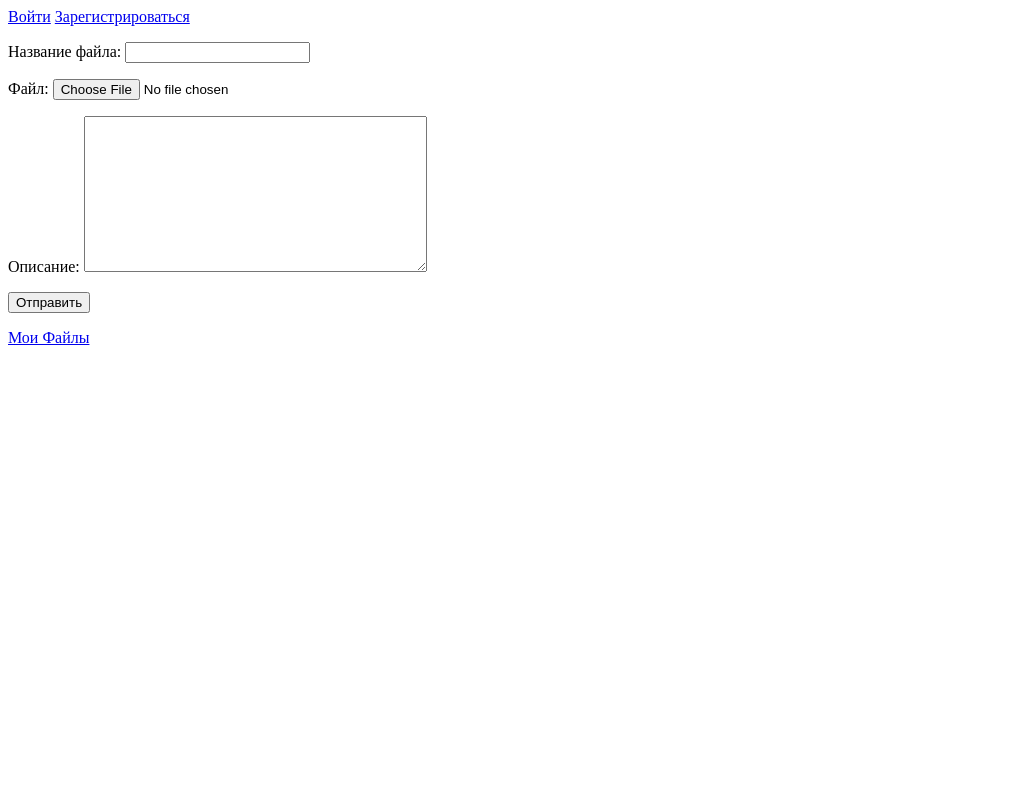
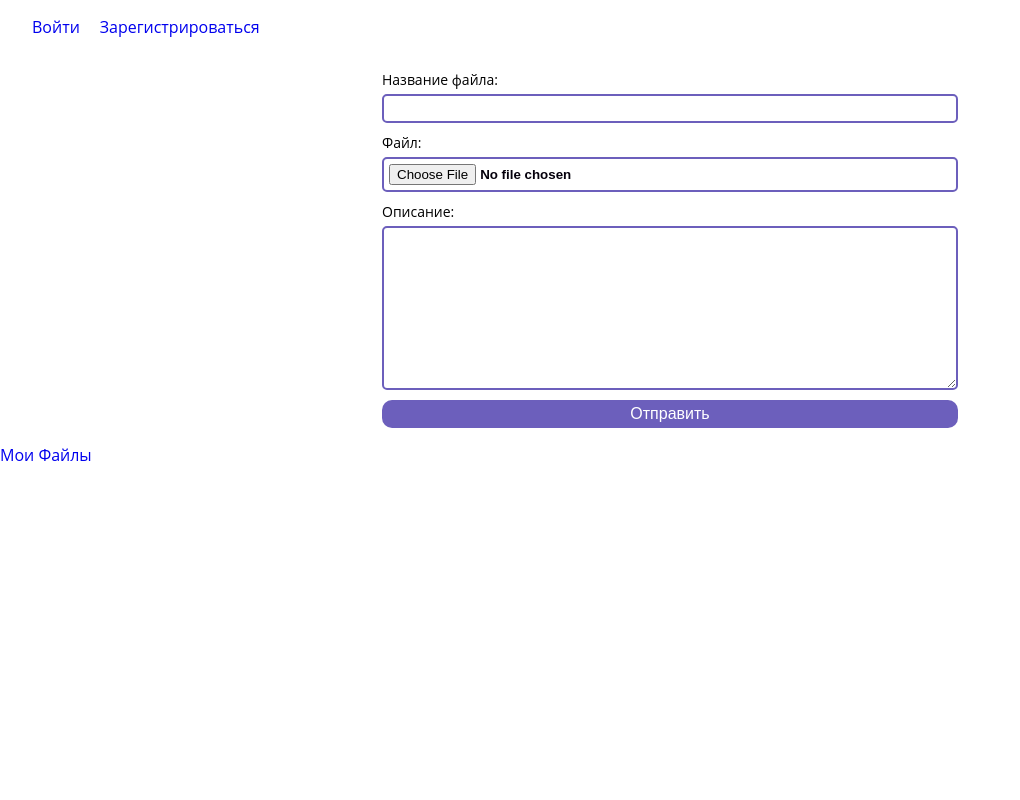
Before and after one commit to Timur2807/Date_base, a Django app: page /upload/ in a window 1280 px wide. Shown: the whole page, without its empty margins (0-1020 px from the left). Run offline with Django 5.2, Linux system fonts and the light colour scheme; parts of the project's set-up code (start-up, migrations or seed data) failed here and were passed over.

```diff
--- a/account/views.py
+++ b/account/views.py
@@ -4,6 +4,7 @@ from django.shortcuts import render
 # Create your views here.
 
 def index(request):
+    """Метод представляет личный кабинет пользователя."""
     username = request.user
     user = User.objects.get(username=username)
     context = {
--- a/files/urls.py
+++ b/files/urls.py
@@ -8,7 +8,7 @@ from .views import *
 app_name = 'files'
 
 urlpatterns = [
-    path('upload/', about, name='file_upload'),
+    path('upload/', uploads, name='file_upload'),
     path('files/', file_list, name='file_list'),
     path('file/<int:pk>/', file_view, name='file_details'),
 
--- a/files/views.py
+++ b/files/views.py
@@ -16,7 +16,8 @@ def handle_uploaded_file(f):
         for chunk in f.chunks():
             destination.write(chunk)
 
-def about(request):
+def uploads(request):
+    """Метод обрабатывает запрос загрузки файла от пользователя."""
     if request.method == 'POST':
         form = UploadsFileForms(request.POST, request.FILES)
         if form.is_valid():
@@ -28,20 +29,10 @@ def about(request):
     else:
         form = UploadsFileForms()
     return render(request, 'files/my_files.html', {'form': form})
-def upload(request):
-    if request.method == 'POST':
-        form = UploadsFileForms(request.POST, request.FILES)
-        if form.is_valid():
-            newfile = form.save(commit=False)
-            newfile.user = request.user
-            newfile.save()
-
-    else:
-        form = UploadsFileForms()
-    return render(request, 'files/my_files.html', {'form': form})
 
 
 def file_list(request):
+    """Метод представляет список загруженных файлов."""
     files = UploadsFileModel.objects.filter(user=request.user)
     context = {
         'files': files,
@@ -50,6 +41,7 @@ def file_list(request):
 
 
 def file_view(request, pk):
+    """Метод представляет информацию о файле."""
     file = get_object_or_404(UploadsFileModel, pk=pk, user=request.user)
     if request.method == 'GET':
         form = UploadsFileForms(instance=file)
--- /dev/null
+++ b/static/css/style.css
@@ -0,0 +1,155 @@
+* {
+    box-sizing: border-box;
+    margin: 0;
+    padding: 0;
+}
+
+html {
+    overflow-x:hidden;
+    width: 100%;
+}
+
+body {
+    width: 100%;
+    min-height: 100vh;
+    font-family: Open Sans, sans-serif;
+}
+body form {
+    text-align: center;
+    width: 50%;
+    padding: 1rem 2rem;
+    align-items: flex-start;
+    margin-left: 350px;
+}
+
+header {
+    display: flex;
+    align-items: flex-start;
+    justify-content: space-between;
+    padding: 1rem 2rem;
+}
+
+button {
+    font-size: 16px;
+    -moz-border-radius: 10px;
+    -webkit-border-radius: 10px;
+    border: none;
+    padding: 5px 10px;
+    border-radius: 10px;
+    color: white;
+    transition: .2s linear;
+    background:#6C5FBC;
+    position: relative;
+    top: 0;
+    left: 0;
+    cursor: pointer;
+}
+
+button:hover, a:hover {
+    box-shadow: 2px 2px white, 4px 4px #FC63B5;
+    top: -4px;
+    left: -4px;
+}
+a {
+    text-decoration: none;
+}
+
+h1 {
+    text-align: center;
+    margin-top: 1rem;
+    margin-bottom: 2rem;
+    color: #6C5FBC;
+}
+
+h2 {
+    text-align: center;
+    font-family: 'Lucida Grande', Arial, sans-serif;
+    color: #6C5FBC;
+}
+
+h3 {
+    text-align: center;
+    color: #6C5FBC;
+}
+
+ul {
+    list-style: inside;
+    font-size: 12px;
+    text-align: left;
+}
+
+li {
+    padding-bottom: 5px;
+}
+
+.header__container {
+    display: flex;
+    align-items: center;
+    flex-wrap: wrap;
+    justify-content: flex-end;
+    gap: 20px;
+}
+
+.header__container span{
+    font-size: 14px;
+}
+.form {
+    text-align: center;
+    max-width: 400px;
+    width: 100%;
+    margin: 0 auto;
+}
+
+.form__wrap {
+    display: flex;
+    align-items: stretch;
+    justify-content: center;
+    gap: 20px;
+}
+form p {
+    display: flex;
+    flex-direction: column;
+    gap: 5px;
+    padding-bottom: 10px;
+}
+
+
+
+
+form p:last-child {
+    padding-bottom: 0;
+}
+
+form  label {
+    white-space: nowrap;
+    transition: transform 120ms ease-in;
+    font-size: 14px;
+    text-align: left;
+}
+
+p input {
+    display: block;
+    width: 100%;
+    padding: 5px;
+    background: transparent;
+    border-radius: 5px;
+    outline: none;
+    color: #05000c;
+    font-weight: 600;
+    border: 2px solid #6C5FBC;
+}
+textarea {
+    font-size: 14px;
+    border: 2px solid #6C5FBC;
+    border-radius: 5px;
+    outline: none;
+    color: #0a0000;
+}
+
+p span {
+    font-size: 12px;
+}
+
+.helptext {
+    font-weight: 600;
+}
--- a/templates/base.html
+++ b/templates/base.html
@@ -7,6 +7,7 @@
           content="width=device-width, user-scalable=no, initial-scale=1.0, maximum-scale=1.0, minimum-scale=1.0">
     <meta http-equiv="X-UA-Compatible" content="ie=edge">
     <link rel="shortcut icon" href="{% static 'image/db.ico'%}" type="image/x-icon">
+    <link rel="stylesheet" href="{% static 'css/style.css' %}">
 
   <title>
     {% block title %}
--- a/templates/files/detail_files.html
+++ b/templates/files/detail_files.html
@@ -5,6 +5,7 @@
 {% endblock %}
 
 {% block content %}
+<div class="container">
 <h3>{{ file.title }}</h3>
   {% if file.description %}
     <h3>{{ file.description }}</h3>
@@ -12,6 +13,8 @@
 
   <div>
     <a href="{{ file.file.url }}" download="{{ file.file.url }}">Скачать Файл</a>
+    <a href="{% url 'files:file_list' %}">К списку файлов</a>
   </div>
-<a href="{% url 'files:file_list' %}">К списку файлов</a>
+
+</div>
 {% endblock %}
--- a/templates/registration/login.html
+++ b/templates/registration/login.html
@@ -4,6 +4,7 @@
 <head>
   <meta charset="UTF-8">
   <link rel="shortcut icon" href="{% static 'image/db.ico'%}" type="image/x-icon">
+  <link rel="stylesheet" href="{% static 'css/login.css' %}">
   <title>Авторизация</title>
 </head>
 <body>
--- a/templates/registration/req.html
+++ b/templates/registration/req.html
@@ -7,16 +7,18 @@
         content="width=device-width, user-scalable=no, initial-scale=1.0, maximum-scale=1.0, minimum-scale=1.0">
   <meta http-equiv="X-UA-Compatible" content="ie=edge">
   <link rel="shortcut icon" href="{% static 'image/db.ico'%}" type="image/x-icon">
+  <link rel="stylesheet" href="{% static 'css/signup.css' %}">
   <title>Регистрация</title>
 </head>
 <body>
+<a href="{% url 'registration:login' %}">Войти</a>
 <div>
   <form action="" method="post">
     {% csrf_token %}
     {{ form.as_p }}
     <button type="submit">Регистрация</button>
   </form>
-  <a href="{% url 'registration:login' %}">Войти</a>
+
 </div>
 
 </body>
```
Also changed, not shown: static/css/login.css (added, +44 -0 lines), static/css/signup.css (added, +43 -0 lines), README.md, db.sqlite3.
